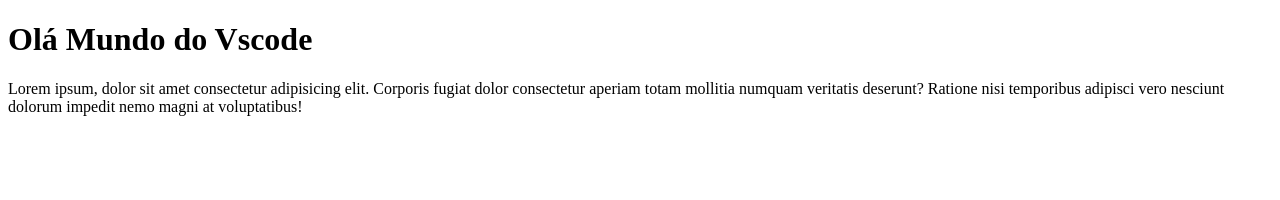
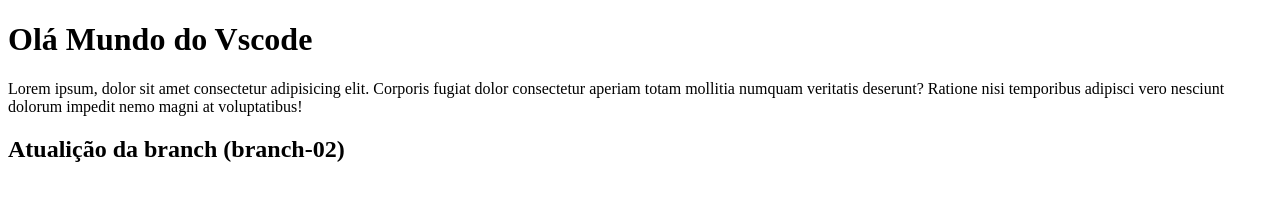
Before and after one commit to AndreOliveiram99/teste-vscode, a plain HTML site: page index.html in a window 1280 px wide. Drawn offline with Linux system fonts and the light colour scheme.

Commit message:
Nova branch

```diff
--- a/index.html
+++ b/index.html
@@ -12,5 +12,8 @@
         Lorem ipsum, dolor sit amet consectetur adipisicing elit. Corporis fugiat dolor consectetur aperiam totam mollitia
         numquam veritatis deserunt? Ratione nisi temporibus adipisci vero nesciunt dolorum impedit nemo magni at voluptatibus!
     </p>
+    <h2>
+        Atualição da branch (branch-02)
+    </h2>
 </body>
 </html>
```
